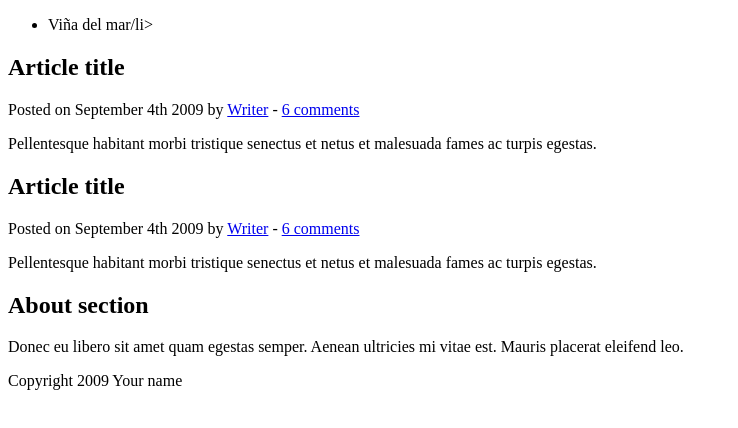
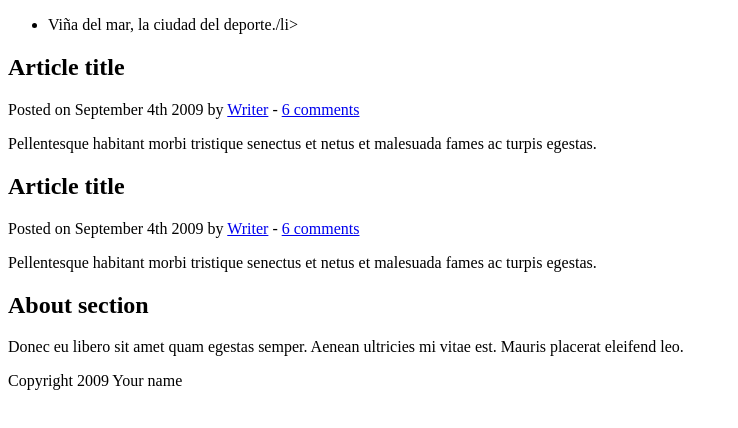
Before and after one commit to niag1991/demo-repo2, a plain HTML site: page index.html in a window 1280 px wide. Shown: the whole page, without its empty margins (0-738 px from the left). Drawn offline with Linux system fonts and the light colour scheme.

Commit message:
Se modifico index.html

```diff
--- a/index.html
+++ b/index.html
@@ -12,7 +12,7 @@
 	<header>
 		<nav>
 			<ul>
-				<li>Viña del mar/li>
+				<li>Viña del mar, la ciudad del deporte./li>
 			</ul>
 		</nav>
 	</header>
```
